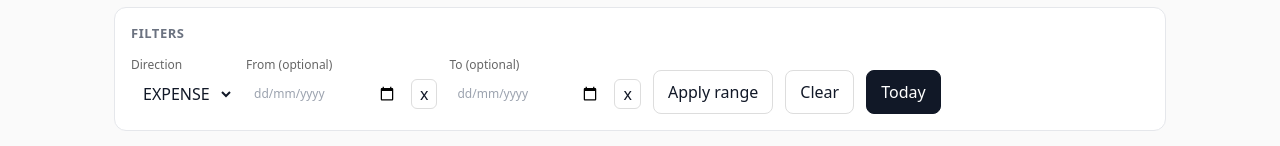
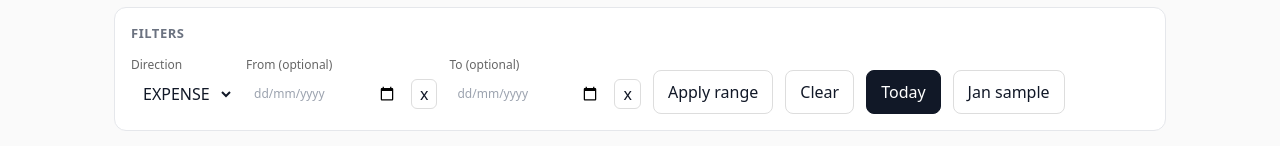
Before and after one commit to Ray19823/fintrack-expense-tracker, a Next.js app: page /dashboard in a window 1280 px wide. Shown: the part 220-366 px from the top of the page. Built offline with nearby package versions, Linux system fonts and the light colour scheme; no server answers; the database is empty.

Commit message:
feat(dashboard): add KPI metrics + date shortcuts and improved filters

```diff
--- a/src/app/dashboard/page.tsx
+++ b/src/app/dashboard/page.tsx
@@ -1,6 +1,6 @@
 "use client";
 
-import { useEffect, useMemo, useRef, useState } from "react";
+import { useEffect, useMemo, useState } from "react";
 import {
   Chart as ChartJS,
   ArcElement,
@@ -50,10 +50,6 @@ export default function DashboardPage() {
   const [direction, setDirection] = useState<Direction>("EXPENSE");
   const [from, setFrom] = useState<string>("");
   const [to, setTo] = useState<string>("");
-  const [dateResetKey, setDateResetKey] = useState(0);
-
-  const fromRef = useRef<HTMLInputElement>(null);
-  const toRef = useRef<HTMLInputElement>(null);
 
   const [data, setData] = useState<SummaryResponse | null>(null);
   const [metrics, setMetrics] = useState<MetricsResponse | null>(null);
@@ -115,10 +111,16 @@ export default function DashboardPage() {
     }
   }
 
+  const applyRange = (nextFrom: string, nextTo: string) => {
+    setFrom(nextFrom);
+    setTo(nextTo);
+    loadDashboard({ from: nextFrom, to: nextTo });
+  };
+
   useEffect(() => {
     loadDashboard();
     // eslint-disable-next-line react-hooks/exhaustive-deps
-  }, [direction, from, to]);
+  }, [direction]);
 
   const hasItems = (data?.items?.length ?? 0) > 0;
 
@@ -285,9 +287,7 @@ export default function DashboardPage() {
                   )}
                   <input
                     type="date"
-                    key={`from-${dateResetKey}-${from || "empty"}`}
-                    ref={fromRef}
-                    value={from || ""}
+                    value={from}
                     onChange={(e) => setFrom(e.target.value)}
                     style={{
                       padding: 8,
@@ -299,9 +299,7 @@ export default function DashboardPage() {
                 <button
                   type="button"
                   onClick={() => {
-                    setFrom("");
-                    setDateResetKey((k) => k + 1);
-                    if (fromRef.current) fromRef.current.value = "";
+                    applyRange("", to);
                   }}
                   disabled={loading || !from}
                   aria-label="Clear from date"
@@ -344,9 +342,7 @@ export default function DashboardPage() {
                   )}
                   <input
                     type="date"
-                    key={`to-${dateResetKey}-${to || "empty"}`}
-                    ref={toRef}
-                    value={to || ""}
+                    value={to}
                     onChange={(e) => setTo(e.target.value)}
                     style={{
                       padding: 8,
@@ -358,9 +354,7 @@ export default function DashboardPage() {
                 <button
                   type="button"
                   onClick={() => {
-                    setTo("");
-                    setDateResetKey((k) => k + 1);
-                    if (toRef.current) toRef.current.value = "";
+                    applyRange(from, "");
                   }}
                   disabled={loading || !to}
                   aria-label="Clear to date"
@@ -395,14 +389,7 @@ export default function DashboardPage() {
             </button>
             <button
               type="button"
-              onClick={() => {
-                setFrom("");
-                setTo("");
-                setDateResetKey((k) => k + 1);
-                if (fromRef.current) fromRef.current.value = "";
-                if (toRef.current) toRef.current.value = "";
-                loadDashboard({ from: "", to: "" });
-              }}
+              onClick={() => applyRange("", "")}
               disabled={loading}
               style={{
                 padding: "9px 14px",
@@ -418,12 +405,7 @@ export default function DashboardPage() {
               type="button"
               onClick={() => {
                 const today = getTodayLocalIsoDate();
-                setFrom(today);
-                setTo(today);
-                setDateResetKey((k) => k + 1);
-                if (fromRef.current) fromRef.current.value = today;
-                if (toRef.current) toRef.current.value = today;
-                loadDashboard({ from: today, to: today });
+                applyRange(today, today);
               }}
               disabled={loading}
               style={{
@@ -436,6 +418,25 @@ export default function DashboardPage() {
               }}
             >
               Today
+            </button>
+
+            <button
+              type="button"
+              onClick={() => {
+                const janFrom = "2026-01-01";
+                const janTo = "2026-01-31";
+                applyRange(janFrom, janTo);
+              }}
+              disabled={loading}
+              style={{
+                padding: "9px 14px",
+                borderRadius: 8,
+                border: "1px solid #ddd",
+                background: "white",
+                cursor: loading ? "not-allowed" : "pointer",
+              }}
+            >
+              Jan sample
             </button>
           </div>
         </div>
```
